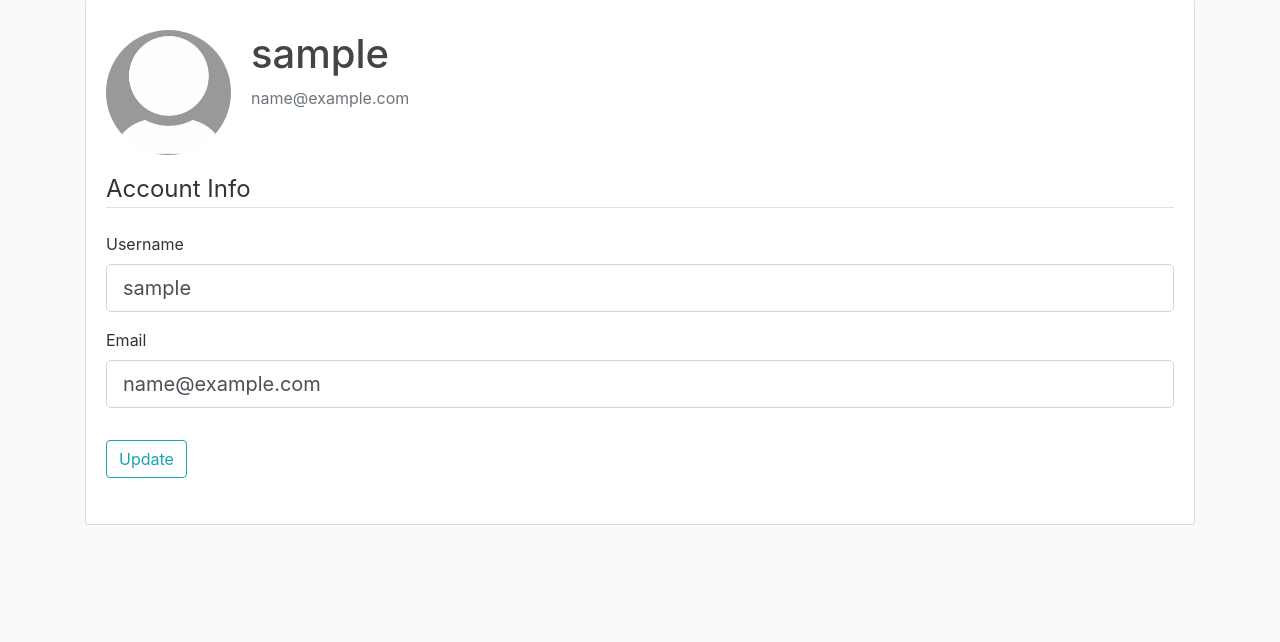
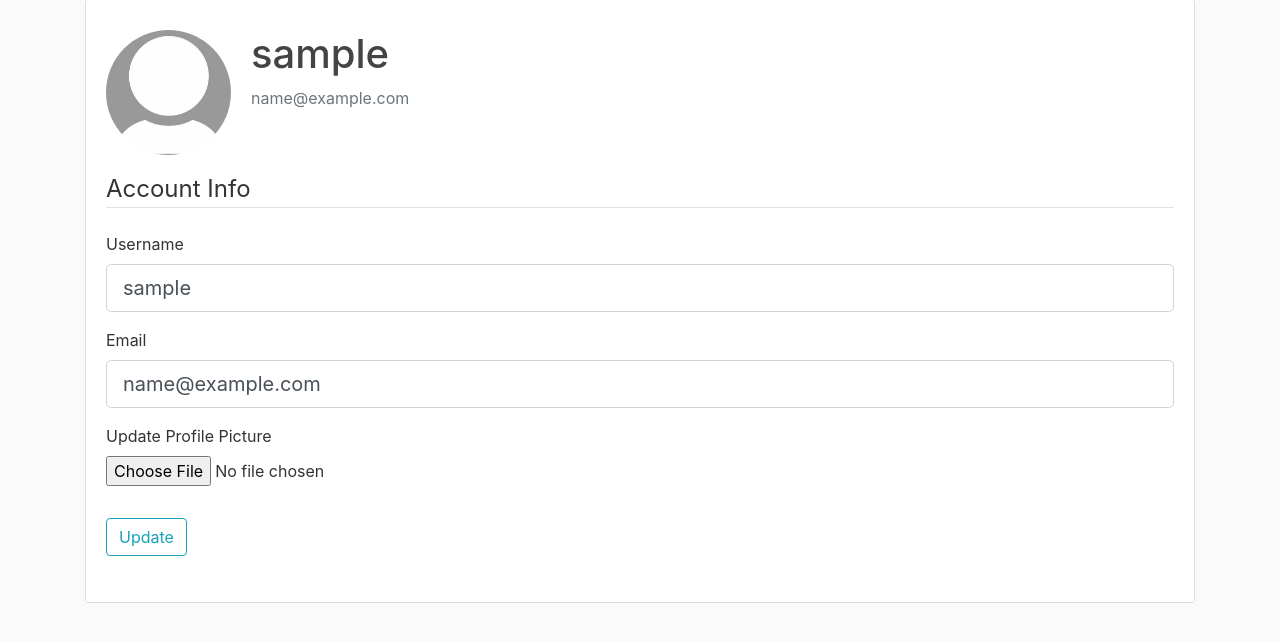
Before and after one commit to aaronbwise/flask-app-chartjs, a Flask app: page /account in a window 1280 px wide. Shown: the part 137-779 px from the top of the page. Run offline with Flask 2, Linux system fonts and the light colour scheme; the visitor is signed in with stand-in values (Sample User, id 1); data comes from the database, SQL or seed files in the repository; some libraries are stand-ins or nearby versions.

Commit message:
upload and save picture

```diff
--- a/budgetapp/forms.py
+++ b/budgetapp/forms.py
@@ -1,4 +1,5 @@
 from flask_wtf import FlaskForm
+from flask_wtf.file import FileField, FileAllowed
 from flask_login import current_user
 from wtforms import StringField, PasswordField, SubmitField, BooleanField
 from wtforms.validators import DataRequired, Length, Email, EqualTo, ValidationError
@@ -31,11 +32,13 @@ class LoginForm(FlaskForm):
     remember = BooleanField('Remember Me')
     submit = SubmitField('Login')
 
+
 class UpdateAccountForm(FlaskForm):
     user = StringField('Username', validators=[
         DataRequired(), Length(min=2, max=20)])
     email = StringField('Email', validators=[DataRequired(), Email()])
 
+    picture = FileField('Update Profile Picture', validators=[FileAllowed(['jpg', 'png'])])
     submit = SubmitField('Update')
 
     # Custom validations
--- a/budgetapp/routes.py
+++ b/budgetapp/routes.py
@@ -1,3 +1,6 @@
+import os
+import secrets
+from PIL import Image
 from flask import render_template, url_for, flash, redirect, request
 from budgetapp import app, db, bcrypt
 from budgetapp.forms import RegistrationForm, LoginForm, UpdateAccountForm
@@ -66,11 +69,31 @@ def logout():
     logout_user()
     return redirect(url_for('home'))
 
+# Function for generating/saving/returning picture (+resize) filename
+def save_picture(form_picture):
+    # Generate filename
+    random_hex = secrets.token_hex(8)
+    _, f_ext = os.path.splitext(form_picture.filename) # _ is unused variable name
+    picture_fn = random_hex + f_ext
+    picture_path = os.path.join(app.root_path, 'static/profile_pics', picture_fn)
+
+    # Resize uploaded picture
+    output_size = (125, 125)
+    i = Image.open(form_picture)
+    i.thumbnail(output_size)
+
+    # Save
+    i.save(picture_path)
+    return picture_fn
+
 @app.route("/account", methods=['GET', 'POST'])
 @login_required
 def account():
     form = UpdateAccountForm()
     if form.validate_on_submit():
+        if form.picture.data:
+            picture_file = save_picture(form.picture.data)
+            current_user.image_file = picture_file
         current_user.user = form.user.data
         current_user.email = form.email.data
         db.session.commit()
--- a/budgetapp/templates/account.html
+++ b/budgetapp/templates/account.html
@@ -8,7 +8,7 @@
         <p class="text-secondary">{{ current_user.email }}</p>
       </div>
     </div>
-        <form action="" method="POST">
+        <form action="" method="POST" enctype="multipart/form-data">
             {{ form.hidden_tag() }}
             <fieldset class="form-group">
                 <legend class="border-bottom mb-4">Account Info</legend>
@@ -39,6 +39,15 @@
                     {{ form.email(class="form-control form-control-lg")}}
                     {% endif %}
                 </div>
+                <div class="form-group">
+                    {{ form.picture.label()}}
+                    {{ form.picture(class="form-control-file")}}
+                    {% if form.picture.errors %}
+                    {% for error in form.picture.errors %}
+                        <span class="text-danger">{{ error }}</span></br>
+                    {% endfor %}
+                    {% endif %}
+                </div>
             </fieldset>
             <div class="form-group">
                 {{ form.submit(class="btn btn-outline-info")}}
```
Also changed, not shown: budgetapp/static/profile_pics/0cff75e5c0c30fc7.jpg (added), budgetapp/static/profile_pics/1969cb827e610a54.png (added), budgetapp/static/profile_pics/84611999263e3a30.jpg (added), budgetapp/static/profile_pics/a785d7a66a29be6f.png (added), 2 other files.
